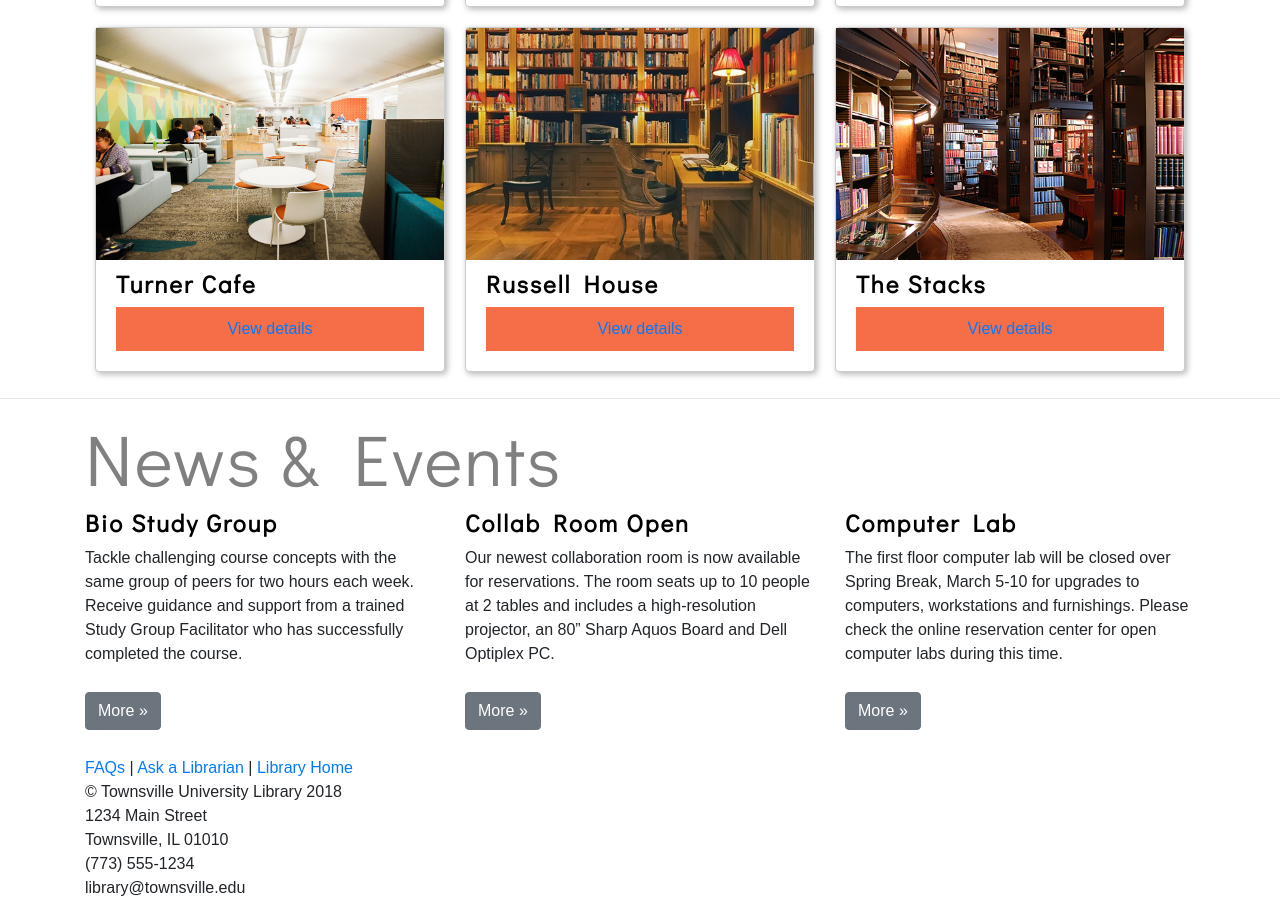
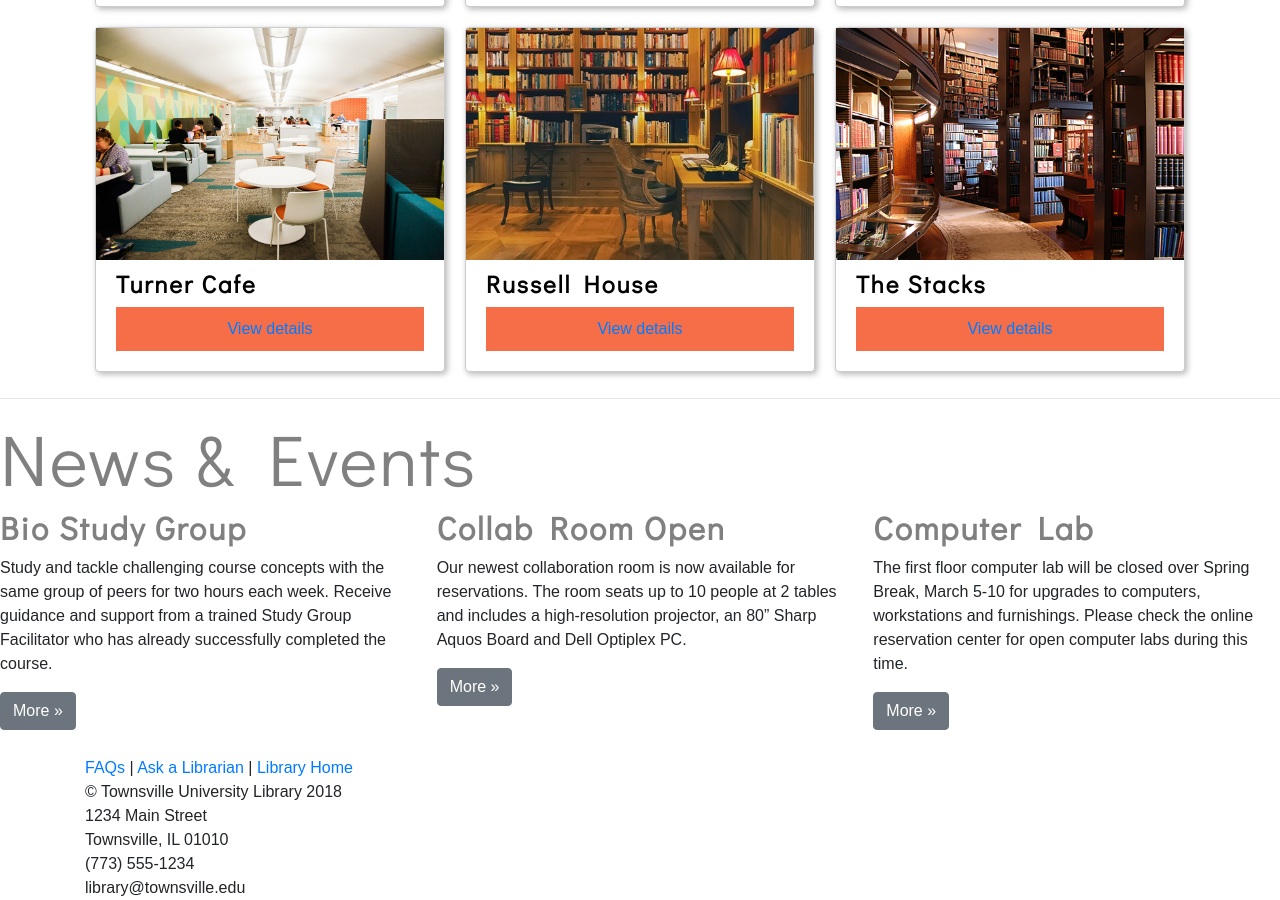
Before and after one commit to DOMLIS786/GAstudyareas, a Jekyll site: the page built from index.html, in a window 1280 px wide and 900 px high, scrolled down 1234 px. Built offline with Jekyll 4.4.1, drawn with Linux system fonts in a browser that asks for light colours.

Commit message:
Update index.html

```diff
--- a/index.html
+++ b/index.html
@@ -69,25 +69,23 @@
 
 <hr>
  <section class="news">
- <div class="container">
                 <h2 class="display-3">News & Events</h2>
-<section class="row">
-<section class="col-md-4">
-  <h3>Bio Study Group</h3>
-   <p class="news">Tackle challenging course concepts with the same group of peers for two hours each week. Receive guidance and support from a trained Study Group Facilitator who has successfully completed the course.</p>
+        <div class="row">
+          <div class="col-md-4">
+            <h2>Bio Study Group</h2>
+            <p>Study and tackle challenging course concepts with the same group of peers for two hours each week. Receive guidance and support from a trained Study Group Facilitator who has already successfully completed the course.</p>
             <p><a class="btn btn-secondary" href="#" role="button">More &raquo;</a></p>
-</section>
-<section class="col-md-4">
-  <h3>Collab Room Open</h3>
-   <p class="news">Our newest collaboration room is now available for reservations. The room seats up to 10 people at 2 tables and includes a high-resolution projector, an 80” Sharp Aquos Board and Dell Optiplex PC.</p>
+          </div>
+          <div class="col-md-4">
+            <h2>Collab Room Open</h2>
+            <p>Our newest collaboration room is now available for reservations. The room seats up to 10 people at 2 tables and includes a high-resolution projector, an 80” Sharp Aquos Board and Dell Optiplex PC.</p>
             <p><a class="btn btn-secondary" href="#" role="button">More &raquo;</a></p>
- </section>
- <section class="col-md-4">
-  <h3>Computer Lab</h3>
-   <p class="news">The first floor computer lab will be closed over Spring Break, March 5-10 for upgrades to computers, workstations and furnishings. Please check the online reservation center for open computer labs during this time.</p>
+          </div>
+          <div class="col-md-4">
+            <h2>Computer Lab</h2>
+            <p>The first floor computer lab will be closed over Spring Break, March 5-10 for upgrades to computers, workstations and furnishings. Please check the online reservation center for open computer labs during this time.</p>
             <p><a class="btn btn-secondary" href="#" role="button">More &raquo;</a></p>
- </section>
-</section>
+          </div>
         </div>
 </section>
 
```
Lines whose indentation alone changed are shown as unchanged.
